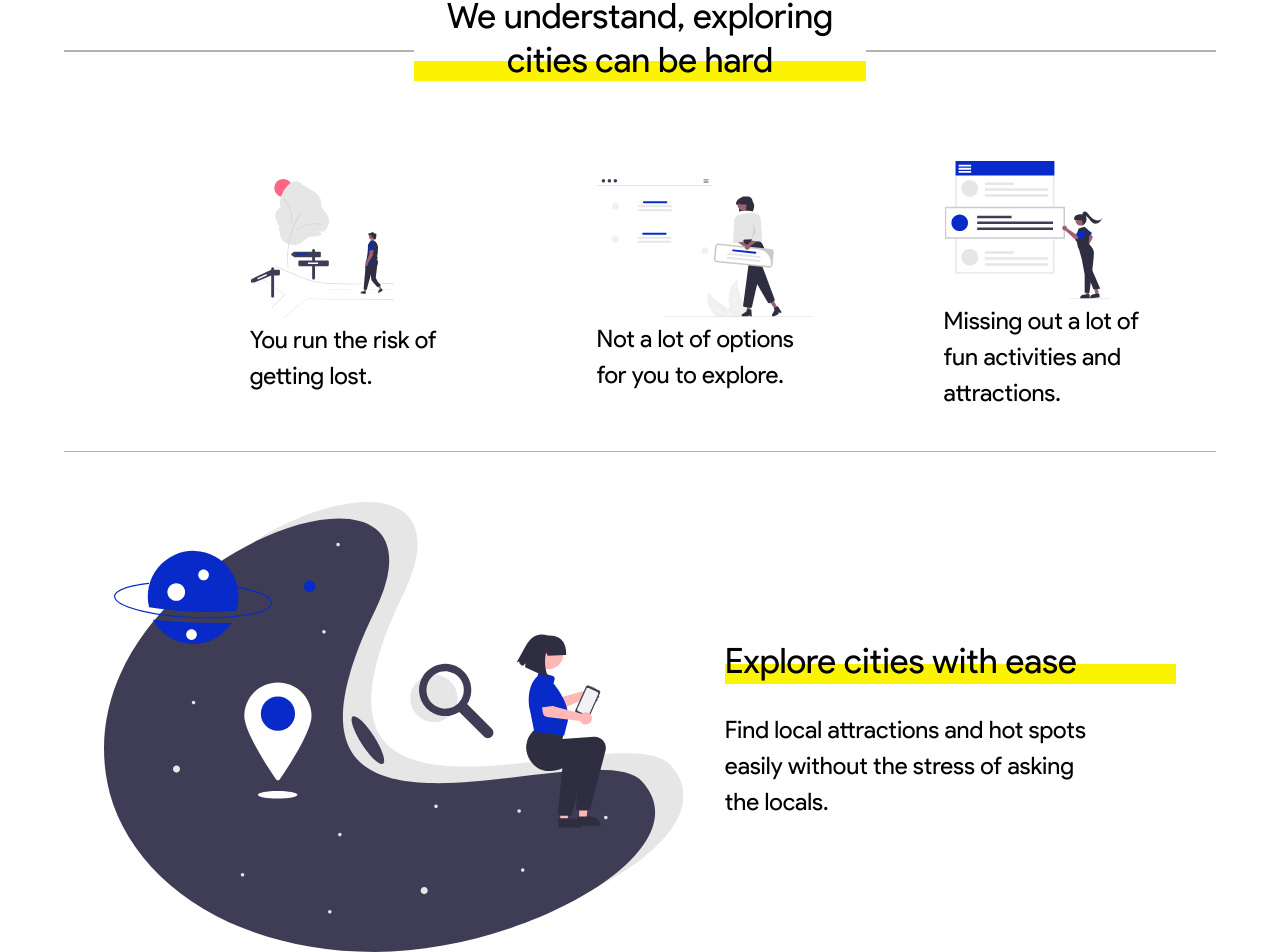
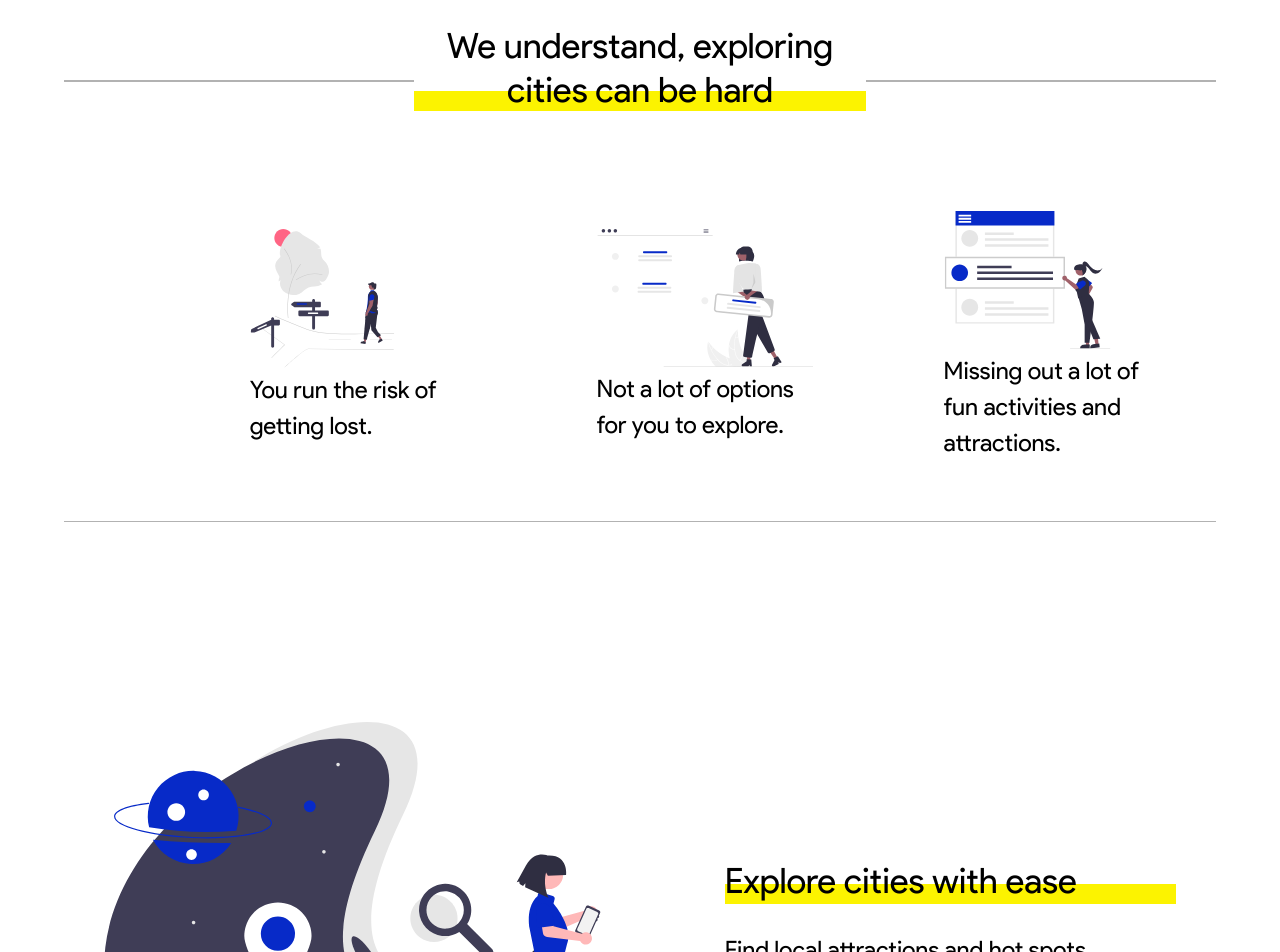
Before and after one commit to theyinda/ajo, a Nuxt app: page / in a window 1280 px wide. Shown: the part 1360-2312 px from the top of the page. Built offline with nearby package versions, Linux system fonts and the light colour scheme.

Commit message:
Modified

```diff
--- a/pages/index.vue
+++ b/pages/index.vue
@@ -185,7 +185,7 @@ export default {
 .exploreOne {
   display: flex;
   align-items: center;
-  margin-top: 50px;
+  margin-top: 200px;
   justify-content: space-evenly;
 }
 .exploreOne h3 {
@@ -206,7 +206,7 @@ export default {
 }
 .review-container {
   width: 90%;
-  margin: 40px auto;
+  margin: 200px auto 70px auto;
   max-width: 1440px;
 }
 .review-slides {
@@ -237,7 +237,7 @@ export default {
 }
 .store-container {
   width: 90%;
-  margin: 90px auto 40px auto;
+  margin: 90px auto;
   max-width: 1440px;
   display: flex;
   /* height: 100px; */
@@ -249,7 +249,7 @@ export default {
 }
 .understand-container {
   width: 90%;
-  margin: 60px auto;
+  margin: 60px auto 80px auto;
   max-width: 1440px;
   display: flex;
   height: 100px;
@@ -279,7 +279,7 @@ export default {
 }
 .cities-container {
   width: 90%;
-  margin: 40px auto;
+  margin: 60px auto;
   max-width: 1440px;
   display: flex;
   justify-content: center;
```
